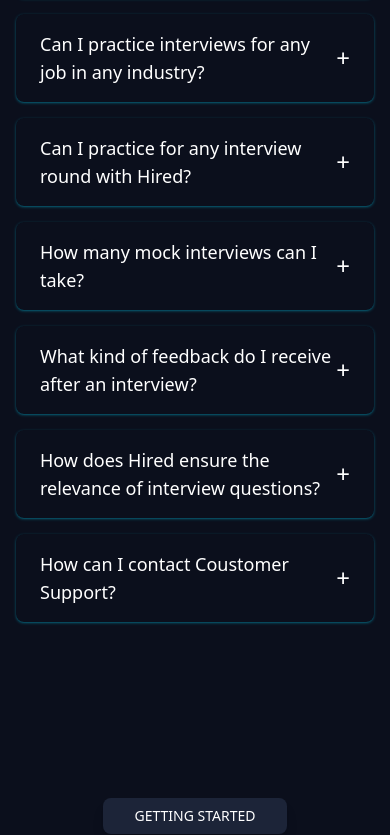
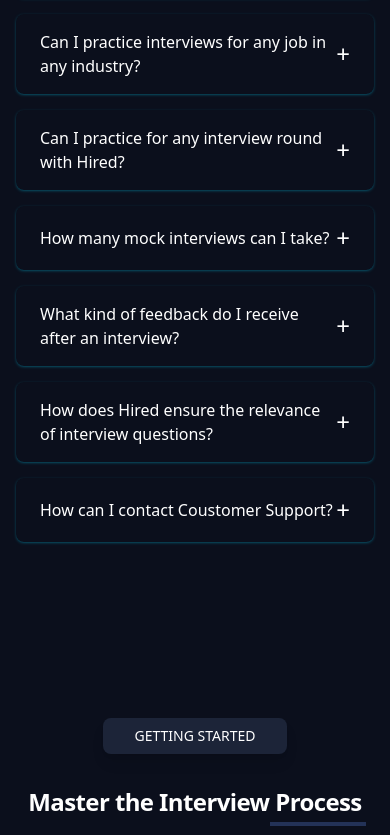
Before and after one commit to SethumR/Marketing-Page, a React (Vite) app: page / in a window 390 px wide. Shown: the part 6975-7810 px from the top of the page. Built offline with nearby package versions, Linux system fonts and the light colour scheme.

Commit message:
Make alignments and changed the UI

```diff
--- a/src/Pages/ContactPage.jsx
+++ b/src/Pages/ContactPage.jsx
@@ -363,7 +363,7 @@
   };
 
   return (
-    <div className="w-96 max-w-[76rem] mx-auto p-8 rounded-xl bg-[#101827] text-white sm:w-full">
+    <div className="w-88 max-w-[76rem] mx-auto p-8 rounded-xl bg-[#101827] text-white sm:w-full">
       <div className="grid grid-cols-1 md:grid-cols-2 gap-6 items-center">
         <div>
           <h2 className="text-2xl md:text-xl font-bold mb-2">Contact Support Team</h2>
--- a/src/Pages/HomePage.jsx
+++ b/src/Pages/HomePage.jsx
@@ -624,13 +624,13 @@
           {faqData.map((item, index) => (
             <div
               key={index}
-              className="rounded-lg overflow-hidden bg-[#0b0f1c] shadow-cyan-500/40 shadow-sm"
+              className="rounded-lg overflow-hidden bg-[#0b0f1c] shadow-cyan-500/30 shadow-sm"
             >
               <button
                 onClick={() => toggleQuestion(index)}
                 className="w-full px-6 py-4 text-left flex justify-between items-center text-white hover:bg-[#0b0f1c]"
               >
-                <span className="text-lg">{item.question}</span>
+                <span className="text-base sm:text-lg">{item.question}</span>
                 <span className="text-2xl font-medium">
                   {openIndex === index ? "-" : "+"}
                 </span>
@@ -653,7 +653,7 @@
               <button className="bg-[#1c2438] hover:bg-[#2a3349] transition-colors duration-300 text-white font-medium py-2 px-8 rounded-lg mb-8 shadow-lg">
                 GETTING STARTED
               </button>
-              <h2 className="text-3xl md:text-[38px] font-bold mb-6 tracking-tight">
+              <h2 className="text-2xl md:text-[38px] font-bold mb-6 tracking-tight">
                 Master the Interview{" "}
                 <span className="relative">
                   Process
@@ -742,7 +742,7 @@
 
       <ContactPage/>
 
-      <div className="bg-[#0b0f1c] text-white text-center py-12 pt-36 pb-20">
+      <div className="bg-[#0b0f1c] text-white text-center py-12 pt-36 pb-20 max-w-96 sm:max-w-full mx-auto">
         <h1 className="text-3xl md:text-5xl font-bold mb-4">
           Take charge of your career
         </h1>
--- a/src/Pages/Upgrade.jsx
+++ b/src/Pages/Upgrade.jsx
@@ -154,7 +154,7 @@
               <span className="text-sm font-medium text-gray-300">Elevate your interview skills</span>
             </div>
           </div>
-          <h2 className="text-4xl font-extrabold text-white mb-4 leading-tight">Upgrade Your Experience</h2>
+          <h2 className="text-3xl sm:text-4xl font-extrabold text-white mb-4 leading-tight">Upgrade Your Experience</h2>
           <p className="text-gray-300 text-lg max-w-3xl mx-auto mb-10 ">
             Unlock exclusive features and take your interview preparation to the next level.
           </p>
```
